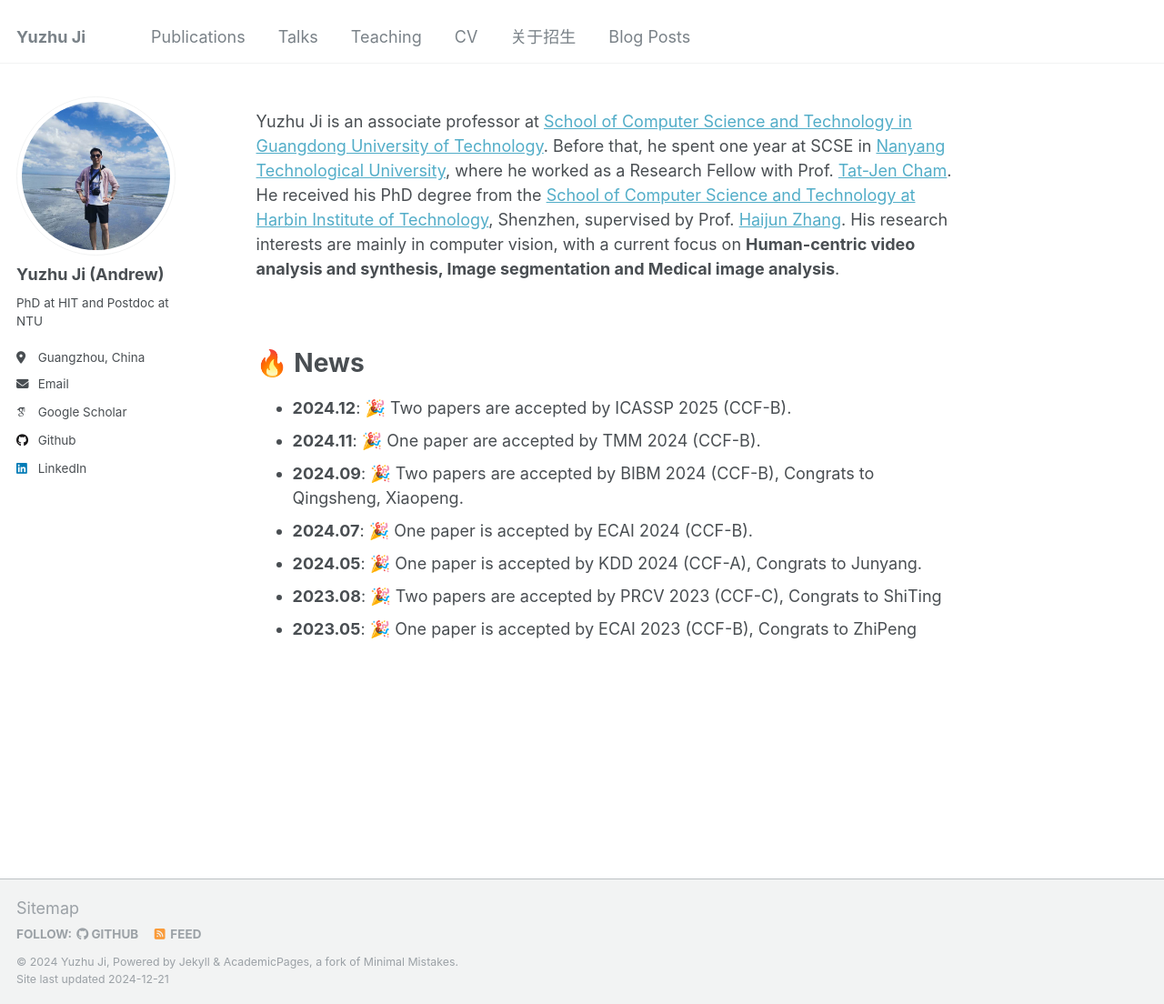
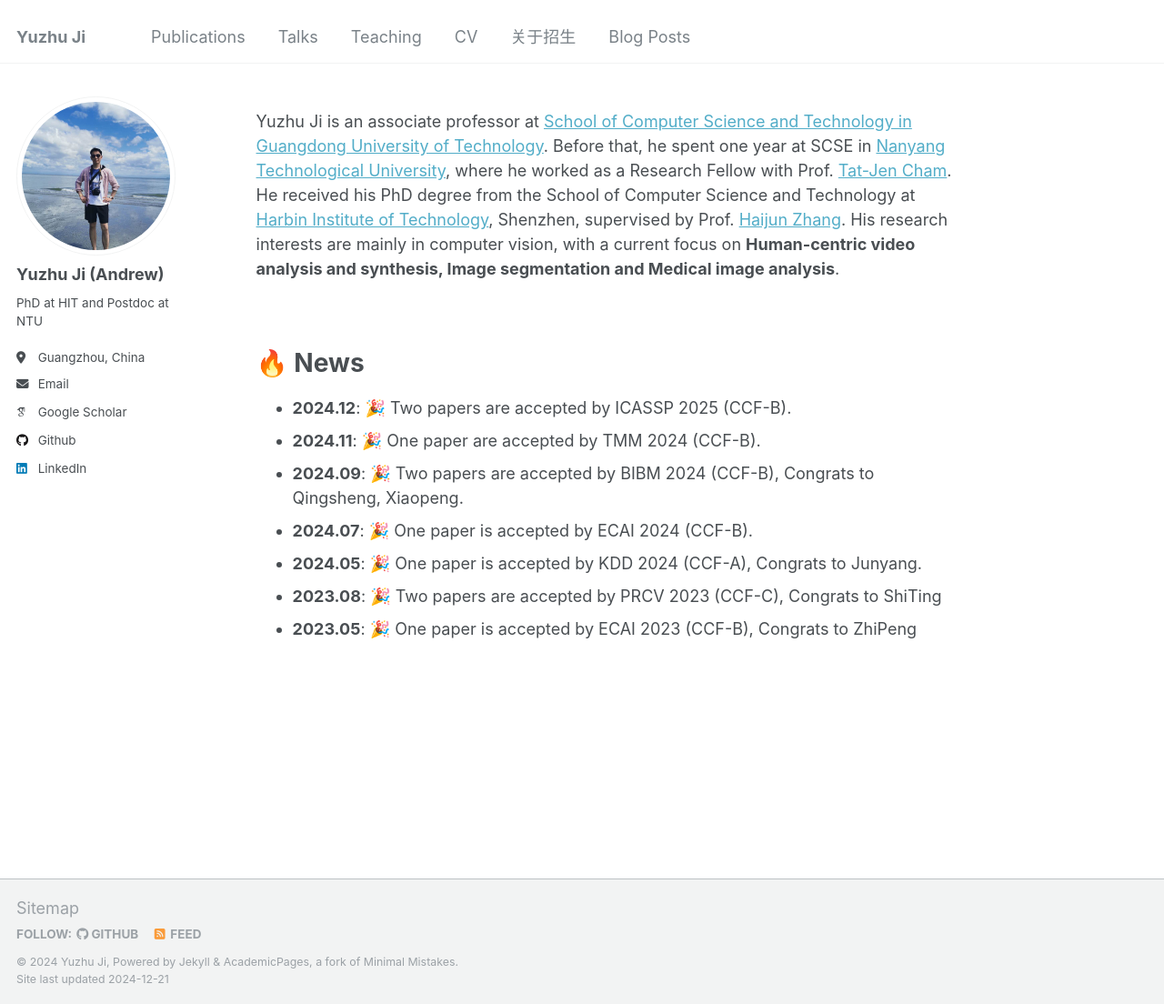
Before and after one commit to AndrewChiyz/andrewchiyz.github.io, a Jekyll site: the page built from _pages/about.md, in a window 1280 px wide and 1104 px high. Shown: the whole window at 91% size. Built offline with Jekyll 4.4.1, drawn with Linux system fonts in a browser that asks for light colours; some web fonts are replaced.

```diff
--- a/_pages/about.md
+++ b/_pages/about.md
@@ -7,7 +7,7 @@ redirect_from:
   - /about.html
 ---
 
-Yuzhu Ji is an associate professor at [School of Computer Science and Technology in Guangdong University of Technology](https://cs.gdut.edu.cn/). Before that, he spent one year at SCSE in [Nanyang Technological University](https://www.ntu.edu.sg/), where he worked as a Research Fellow with Prof. [Tat-Jen Cham](https://personal.ntu.edu.sg/astjcham/bio.html). He received his PhD degree from the [School of Computer Science and Technology at Harbin Institute of Technology](http://cs.hitsz.edu.cn/), Shenzhen, supervised by Prof. [Haijun Zhang](https://www.dl2link.com/). His research interests are mainly in computer vision, with a current focus on **Human-centric video analysis and synthesis, Image segmentation and Medical image analysis**.
+Yuzhu Ji is an associate professor at [School of Computer Science and Technology in Guangdong University of Technology](https://cs.gdut.edu.cn/). Before that, he spent one year at SCSE in [Nanyang Technological University](https://www.ntu.edu.sg/), where he worked as a Research Fellow with Prof. [Tat-Jen Cham](https://personal.ntu.edu.sg/astjcham/bio.html). He received his PhD degree from the School of Computer Science and Technology at [Harbin Institute of Technology](http://cs.hitsz.edu.cn/), Shenzhen, supervised by Prof. [Haijun Zhang](https://www.dl2link.com/). His research interests are mainly in computer vision, with a current focus on **Human-centric video analysis and synthesis, Image segmentation and Medical image analysis**.
 
 <br/>
 
```
